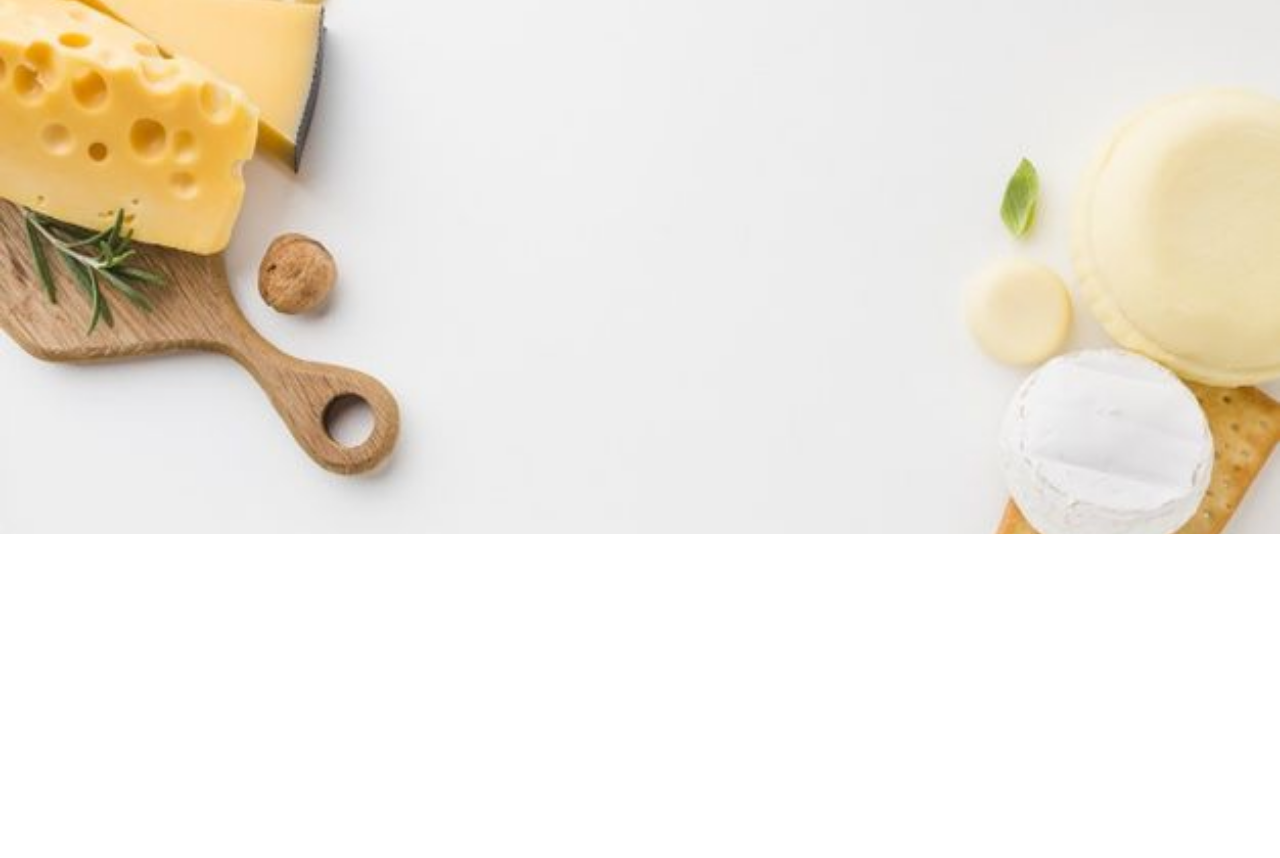
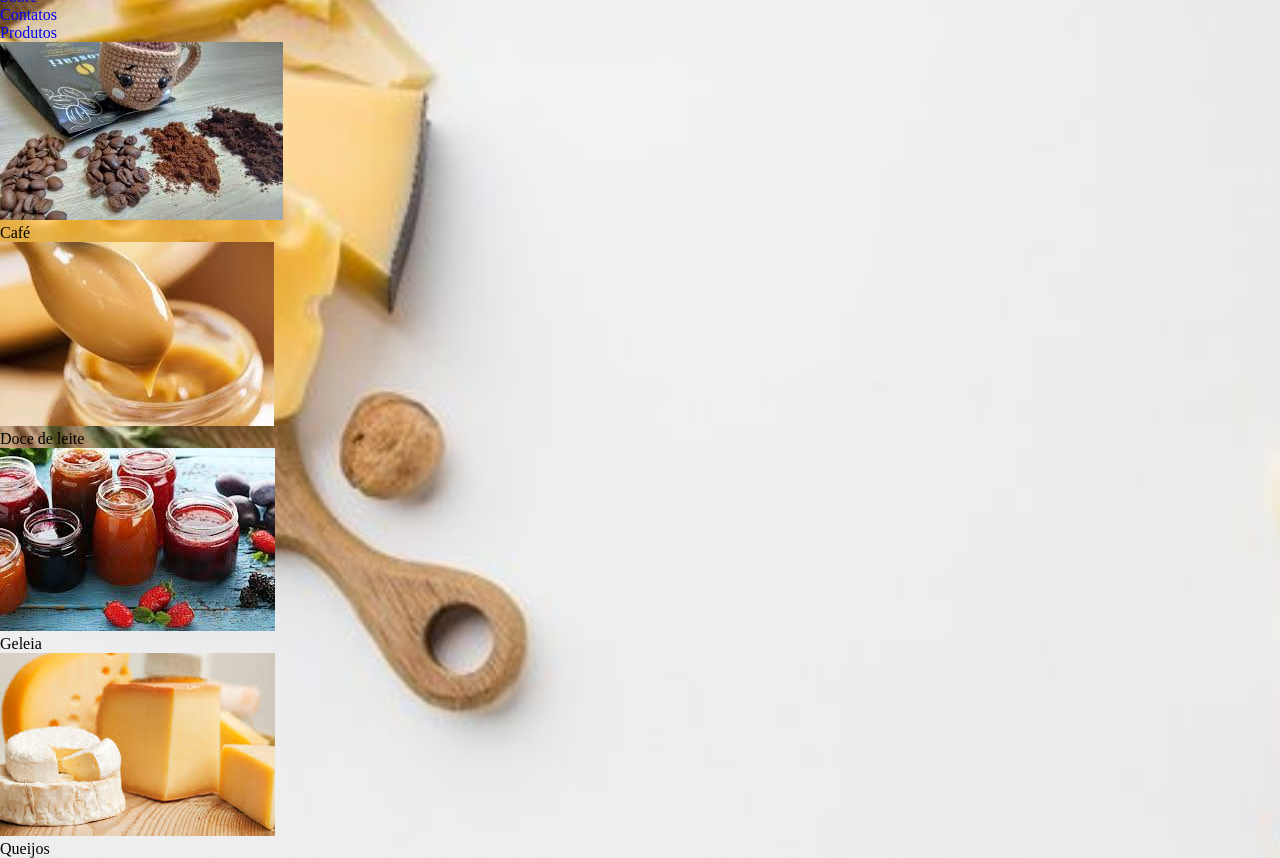
Before and after one commit to lessa73/Emporio-de-Minas, a plain HTML site: page index.html in a window 1280 px wide. Shown: the part 266-1124 px from the top of the page. Before the commit the page ends 800 px from the top, so only its background shows below. Drawn offline with Linux system fonts and the light colour scheme.

Commit message:
adicionado imagens em nosso site

```diff
--- a/index.html
+++ b/index.html
@@ -4,24 +4,49 @@
     <meta charset="UTF-8">
     <meta http-equiv="X-UA-Compatible" content="IE=edge">
     <meta name="viewport" content="width=, initial-scale=1.0">
+    <link rel="preconnect" href="https://fonts.googleapis.com">
+    <link rel="preconnect" href="https://fonts.gstatic.com" crossorigin>
+    <link href="https://fonts.googleapis.com/css2?family=Poppins:ital,wght@0,400;0,500;0,600;1,300;1,400;1,500;1,
+    600&display=swap" rel="stylesheet">
     <link rel="stylesheet" href="style.css">
     <title>Emporio de Minas</title>
 </head>
 <body>
     <header>
         <div>
-            <img src="IMG/emporio (1).png" alt="logo">
-
-            <nav>
-                <ul class="menu">
+            <img src="IMG/emporiomin.png" alt="logo">
+        </div>
+                <ul>
+                    <li>
                     <a target="_blank" href="index.html">Sobre</a>
+                    </li>
+                    <li>
                     <a target="_blank" href="Contatos.html">Contatos</a>
+                    </li>
+                    <li>
                     <a target="_blank" href="Produtos.html">Produtos</a>
-
+                    </li>
                 </ul>
-            </nav>
         </div>
     </header>
 
 </body>
+    <div class="flex">
+        <div>
+            <img src="./blocos/cafe.jfif" alt="">
+                     <p>Café</p>
+        </div>
+        <div>
+            <img src="./blocos/Doce de leite.jfif" alt="">
+            <p>Doce de leite</p>
+        </div>
+    <div>
+        <img src="./blocos/Geleia.jfif" alt="">
+        <p>Geleia</p>
+    </div>
+    <div>
+        <img src="./blocos/images.jfif" alt="">
+        <p>Queijos</p>
+    </div>
+    </div>
 </html>
```
